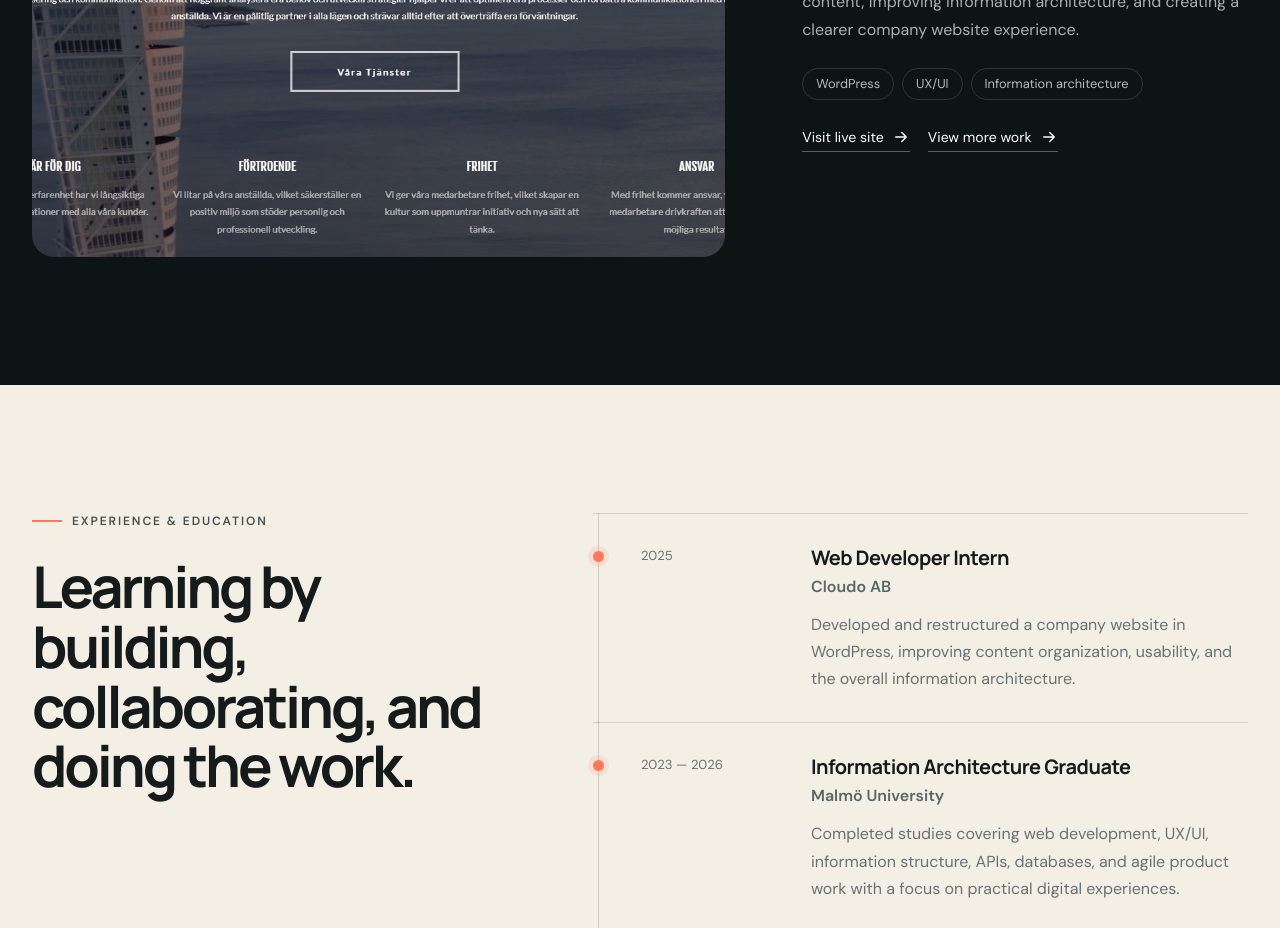
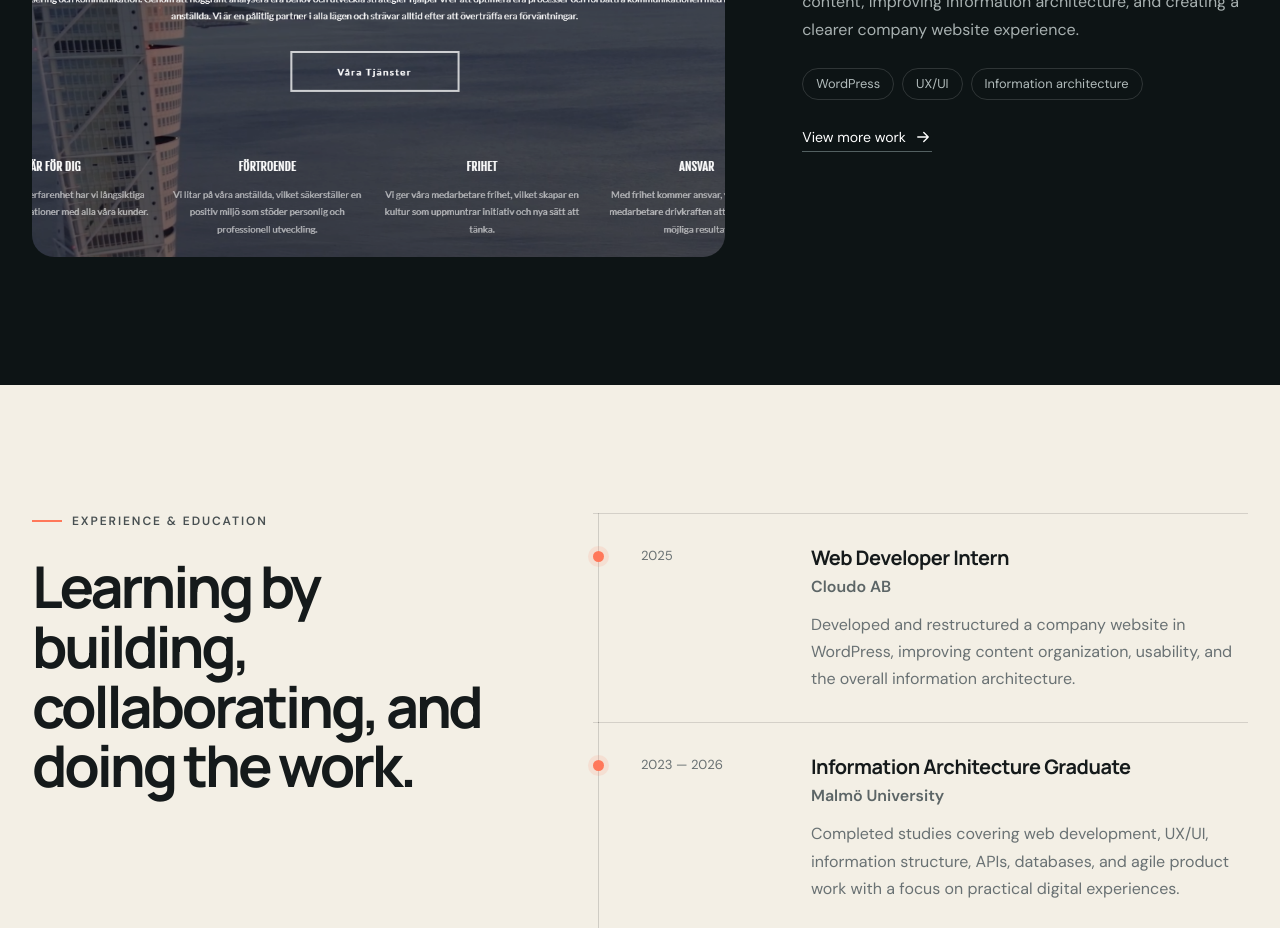
Before and after one commit to Sharqawi02/Portfolio, a React (Vite) app: page / in a window 1280 px wide. Shown: the part 5260-6188 px from the top of the page. Built offline with nearby package versions, Linux system fonts and the light colour scheme.

Commit message:
Revert "Add Cloudo live site link to projects"
This reverts commit 2b8e63144fcd4ecb4b335a1abb4edd75e0c05aaa.

```diff
--- a/src/App.jsx
+++ b/src/App.jsx
@@ -97,9 +97,7 @@ const projects = [
     image: cloudoImage,
     alt: 'Cloudo company website landing page',
     stack: ['WordPress', 'UX/UI', 'Information architecture'],
-    links: [
-      { label: 'Visit live site', href: 'https://cloudo.se/' },
-      { label: 'View more work', href: githubHref }],
+    links: [{ label: 'View more work', href: githubHref }],
   },
 ]
 
```
